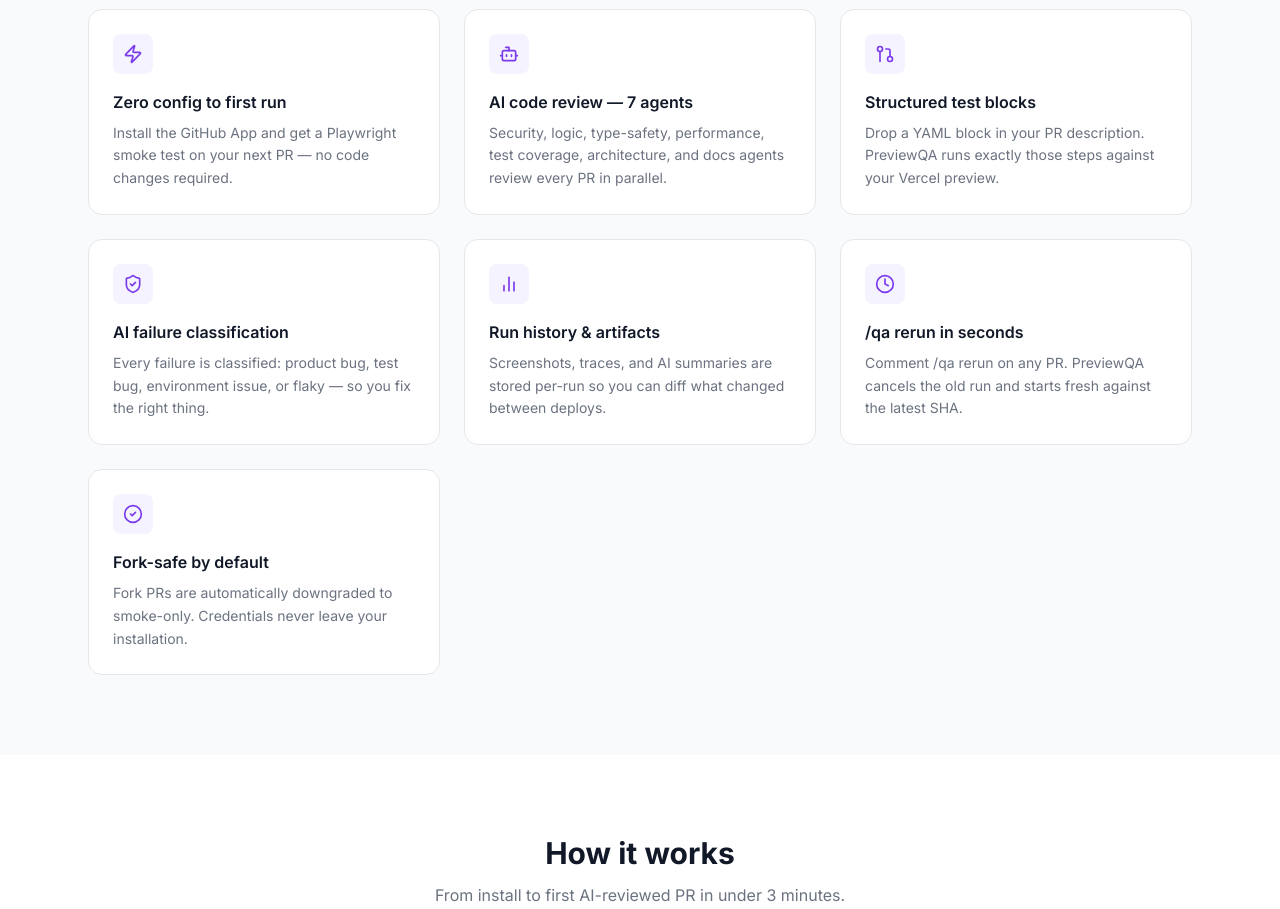
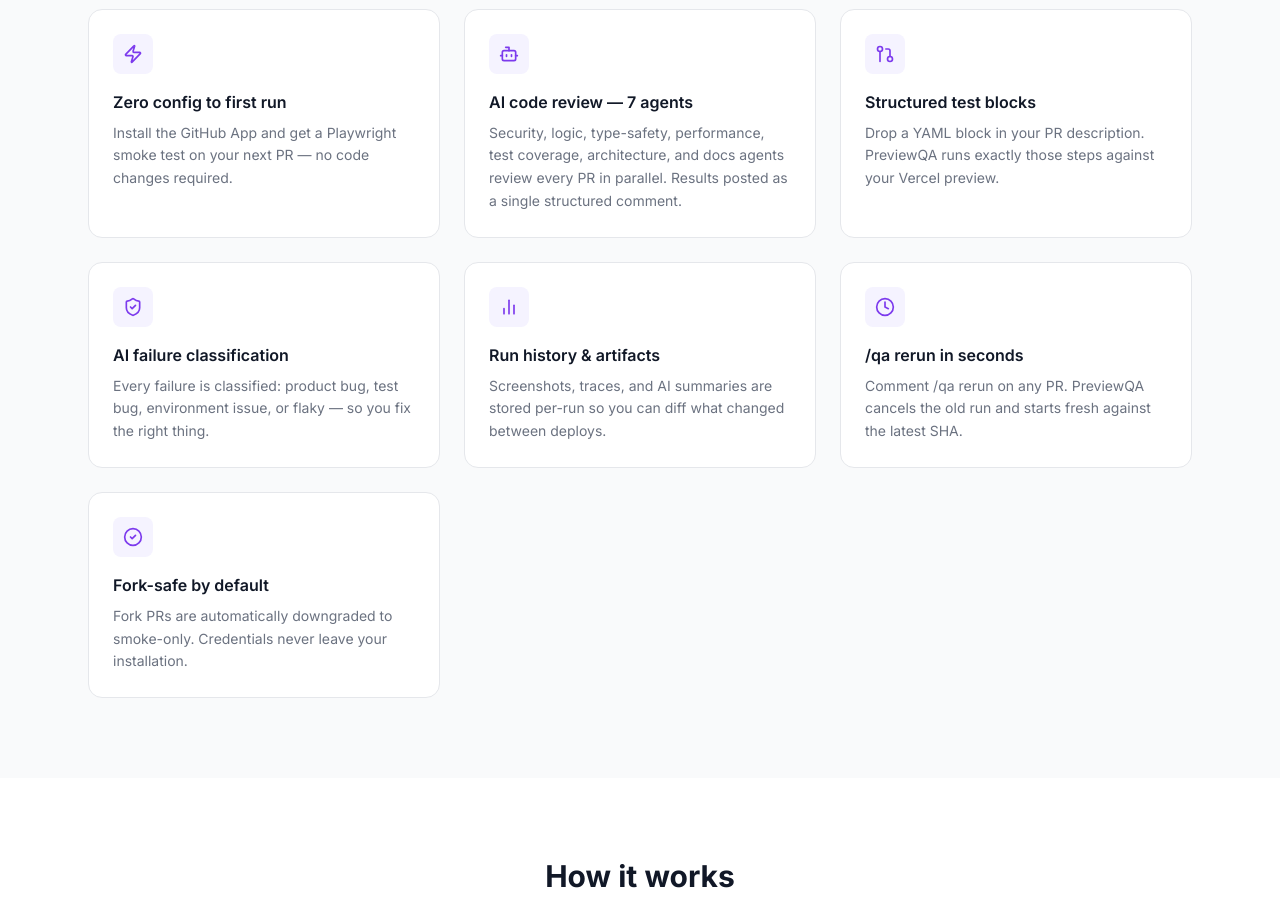
Before and after one commit to anurag6569201/a-try, a React (Vite) app in the folder apps/web/: page / in a window 1280 px wide. Shown: the part 1360-2269 px from the top of the page. Built offline with nearby package versions, Linux system fonts and the light colour scheme; no server answers.

Commit message:
feat(web): expand AI code review feature description

```diff
--- a/apps/web/src/pages/Landing.tsx
+++ b/apps/web/src/pages/Landing.tsx
@@ -12,7 +12,7 @@ const FEATURES = [
   {
     icon: <Bot className="w-5 h-5" />,
     title: 'AI code review — 7 agents',
-    desc: 'Security, logic, type-safety, performance, test coverage, architecture, and docs agents review every PR in parallel.',
+    desc: 'Security, logic, type-safety, performance, test coverage, architecture, and docs agents review every PR in parallel. Results posted as a single structured comment.',
   },
   {
     icon: <GitPullRequest className="w-5 h-5" />,
```
